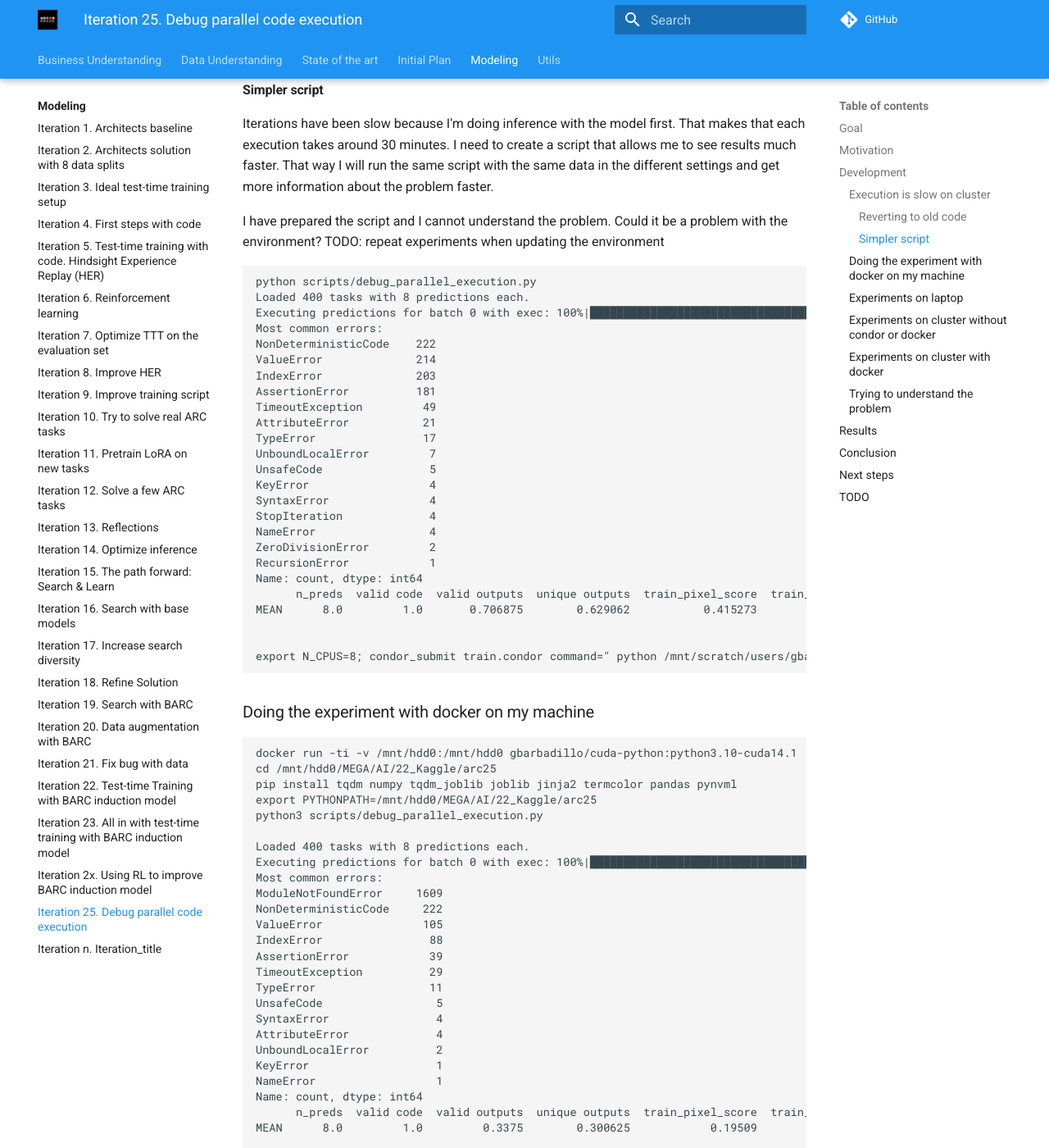
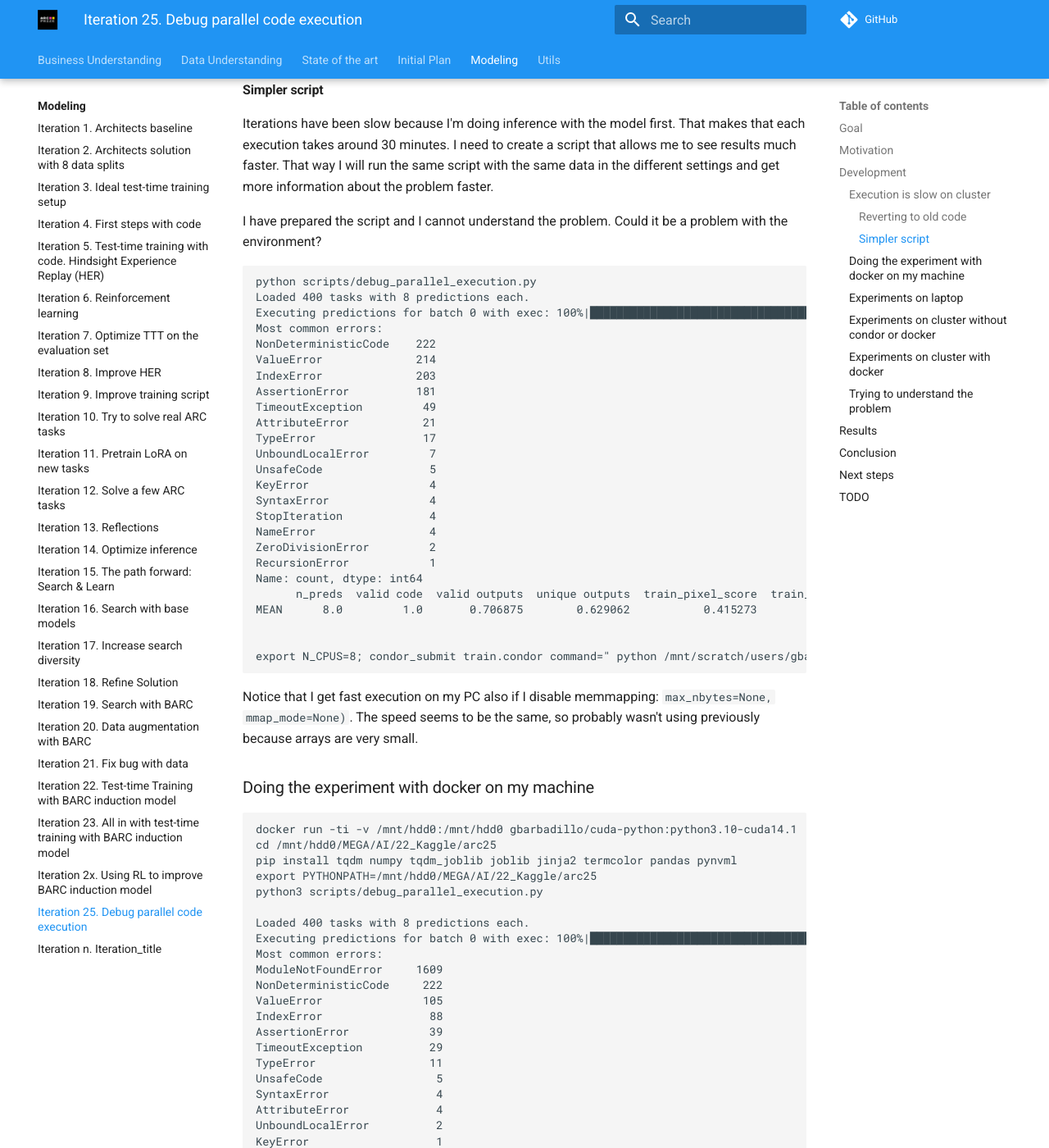
Before and after one commit to ironbar/arc25, an MkDocs documentation site: the page built from docs/modeling/Iteration_25_debug_parallel_code_execution.md, in a window 1280 px wide and 1400 px high, scrolled down 1189 px. Shown: the whole window at 82% size. Built offline with MkDocs 1.6.1 and Material for MkDocs 9.7.7, drawn with Linux system fonts in a browser that asks for light colours; comment, search, counter and statistics services are not loaded.

Commit message:
updated documentation

````diff
--- a/docs/modeling/Iteration_25_debug_parallel_code_execution.md
+++ b/docs/modeling/Iteration_25_debug_parallel_code_execution.md
@@ -46,7 +46,6 @@ That way I will run the same script with the same data in the different settings
 about the problem faster.
 
 I have prepared the script and I cannot understand the problem. Could it be a problem with the environment?
-TODO: repeat experiments when updating the environment
 
 ```bash
 python scripts/debug_parallel_execution.py
@@ -75,6 +74,9 @@ MEAN      8.0         1.0       0.706875        0.629062           0.415273
 
 export N_CPUS=8; condor_submit train.condor command=" python /mnt/scratch/users/gbarbadillo/arc25/arc25/scripts/debug_parallel_execution.py \ --dataset-path /mnt/scratch/users/gbarbadillo/arc25/data/arc-prize-2024/arc-agi_evaluation_challenges.json \ --prediction-path /mnt/scratch/users/gbarbadillo/arc25/predictions/2025-08-28-base-model/evaluation/8preds_2025_09_02_05_36_40_predictions.json" -append request_cpus=${N_CPUS} -append request_gpus=0
 ```
+
+Notice that I get fast execution on my PC also if I disable memmapping: `max_nbytes=None, mmap_mode=None)`.
+The speed seems to be the same, so probably wasn't using previously because arrays are very small.
 
 ### Doing the experiment with docker on my machine
 
````
